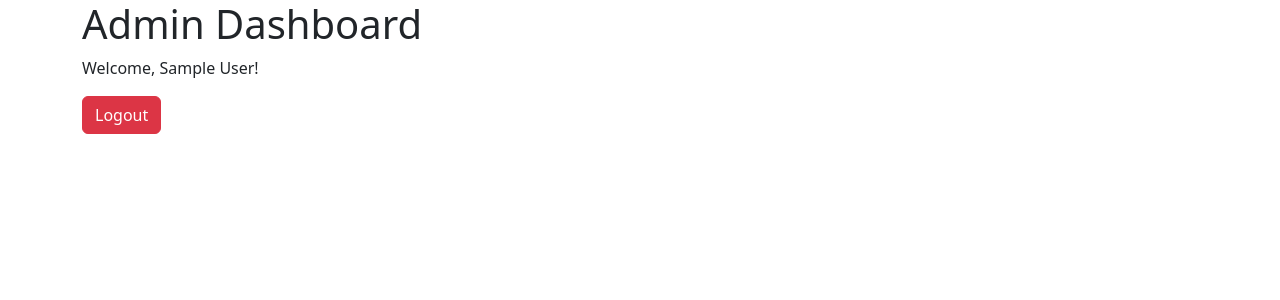
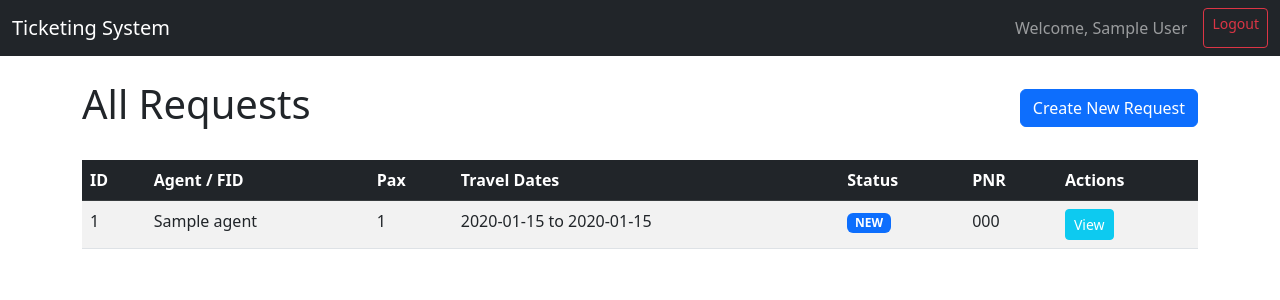
Before and after one commit to kenzastore/ticketing_umroh_hajj, a PHP site: page /admin/dashboard.php in a window 1280 px wide. Shown: the top 300 px of the page. Run offline with PHP 8.4, Linux system fonts and the light colour scheme; the visitor is signed in with stand-in values (Sample User, id 1); tables that the repository leaves empty hold one stand-in row (values such as "Sample post").

Commit message:
feat(admin): Implement request list view on dashboard

```diff
--- a/public/admin/dashboard.php
+++ b/public/admin/dashboard.php
@@ -1,19 +1,89 @@
 <?php
 require_once __DIR__ . '/../../includes/auth.php';
+require_once __DIR__ . '/../../includes/db_connect.php';
 check_auth('admin');
+
+// Fetch requests with current booking status
+$query = "
+    SELECT r.*, b.status, b.pnr_code, a.name as agent_name
+    FROM requests r
+    JOIN bookings b ON r.id = b.request_id
+    LEFT JOIN agents a ON r.agent_id = a.id
+    ORDER BY r.created_at DESC
+";
+$stmt = $pdo->query($query);
+$requests = $stmt->fetchAll();
 ?>
 <!DOCTYPE html>
 <html lang="en">
 <head>
     <meta charset="UTF-8">
-    <title>Admin Dashboard</title>
+    <meta name="viewport" content="width=device-width, initial-scale=1.0">
+    <title>Admin Dashboard - Ticketing Umroh Haji</title>
     <link href="https://cdn.jsdelivr.net/npm/bootstrap@5.3.0/dist/css/bootstrap.min.css" rel="stylesheet">
 </head>
 <body>
+    <nav class="navbar navbar-dark bg-dark mb-4">
+        <div class="container-fluid">
+            <span class="navbar-brand">Ticketing System</span>
+            <div class="d-flex">
+                <span class="navbar-text me-3">Welcome, <?php echo htmlspecialchars($_SESSION['full_name']); ?></span>
+                <a href="../logout.php" class="btn btn-outline-danger btn-sm">Logout</a>
+            </div>
+        </div>
+    </nav>
+
     <div class="container">
-        <h1>Admin Dashboard</h1>
-        <p>Welcome, <?php echo htmlspecialchars($_SESSION['full_name']); ?>!</p>
-        <a href="../logout.php" class="btn btn-danger">Logout</a>
+        <div class="d-flex justify-content-between align-items-center mb-4">
+            <h1>All Requests</h1>
+            <a href="new_request.php" class="btn btn-primary">Create New Request</a>
+        </div>
+
+        <div class="table-responsive">
+            <table class="table table-striped table-hover">
+                <thead class="table-dark">
+                    <tr>
+                        <th>ID</th>
+                        <th>Agent / FID</th>
+                        <th>Pax</th>
+                        <th>Travel Dates</th>
+                        <th>Status</th>
+                        <th>PNR</th>
+                        <th>Actions</th>
+                    </tr>
+                </thead>
+                <tbody>
+                    <?php if (empty($requests)): ?>
+                        <tr>
+                            <td colspan="7" class="text-center">No requests found.</td>
+                        </tr>
+                    <?php else: ?>
+                        <?php foreach ($requests as $r): ?>
+                            <tr>
+                                <td><?php echo $r['id']; ?></td>
+                                <td><?php echo htmlspecialchars($r['agent_name'] ?? 'Individual/FID'); ?></td>
+                                <td><?php echo $r['pax_count']; ?></td>
+                                <td>
+                                    <?php echo $r['travel_date_start']; ?> to <?php echo $r['travel_date_end']; ?>
+                                </td>
+                                <td>
+                                    <span class="badge bg-<?php
+                                        echo ($r['status'] === 'PNR_ISSUED' ? 'success' :
+                                             ($r['status'] === 'NEW' ? 'primary' : 'warning'));
+                                    ?>">
+                                        <?php echo $r['status']; ?>
+                                    </span>
+                                </td>
+                                <td><?php echo htmlspecialchars($r['pnr_code'] ?? '-'); ?></td>
+                                <td>
+                                    <a href="request_detail.php?id=<?php echo $r['id']; ?>" class="btn btn-sm btn-info text-white">View</a>
+                                </td>
+                            </tr>
+                        <?php endforeach; ?>
+                    <?php endif; ?>
+                </tbody>
+            </table>
+        </div>
     </div>
 </body>
 </html>
```
